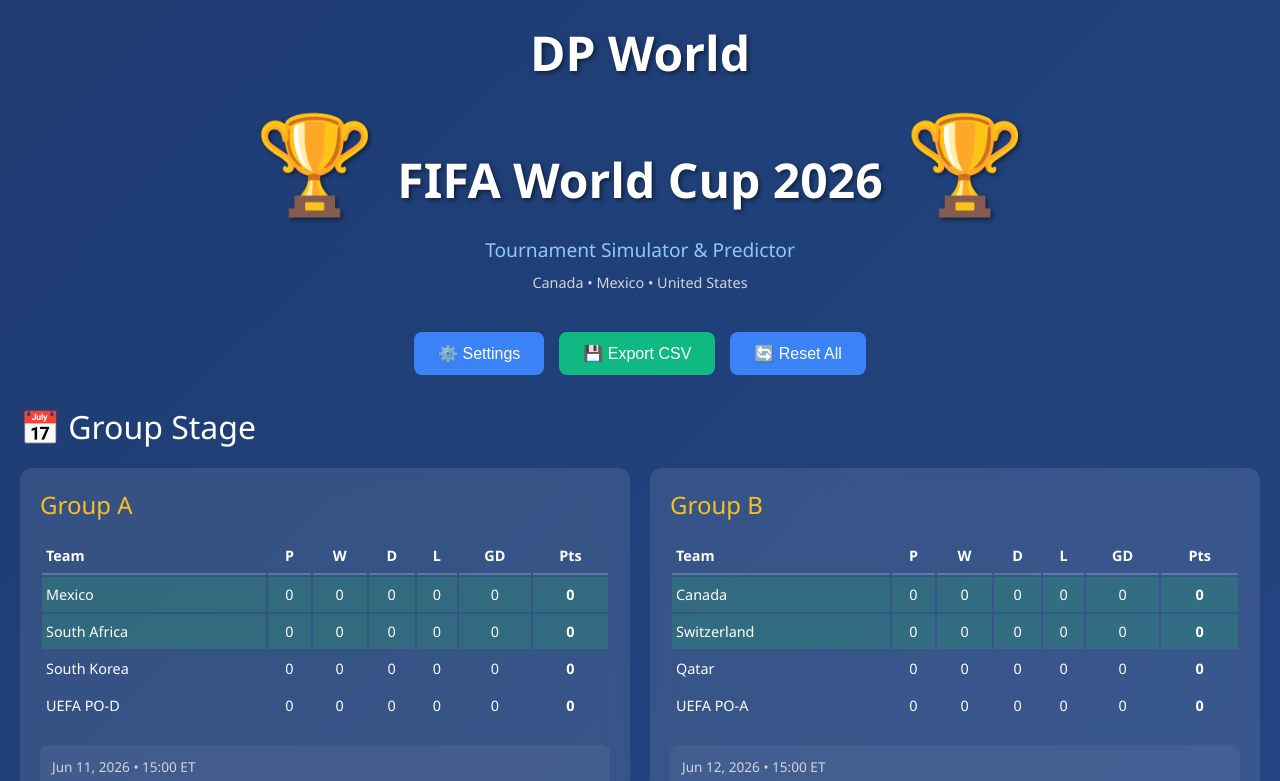
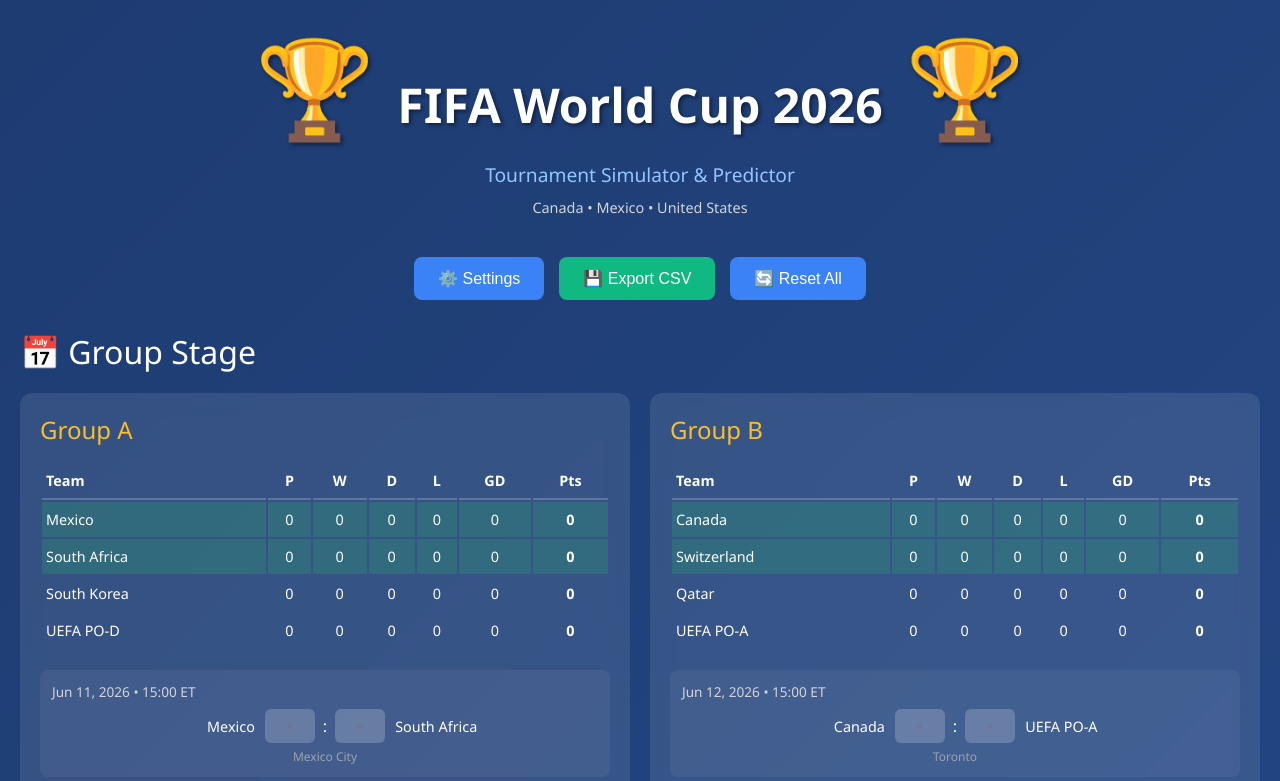
Before and after one commit to dipendraz/world-cup-2026-simulator, a plain HTML site: page index.html in a window 1280 px wide. Shown: the top 781 px of the page. Drawn offline with Linux system fonts and the light colour scheme.

Commit message:
Update index.html

```diff
--- a/index.html
+++ b/index.html
@@ -284,9 +284,7 @@
     <div class="container">
         <!-- Header -->
         <div class="header">
-           <h1>
-                DP World
-              </h1>
+
             <h1>
                 <span class="trophy">🏆</span>
                 FIFA World Cup 2026
```
